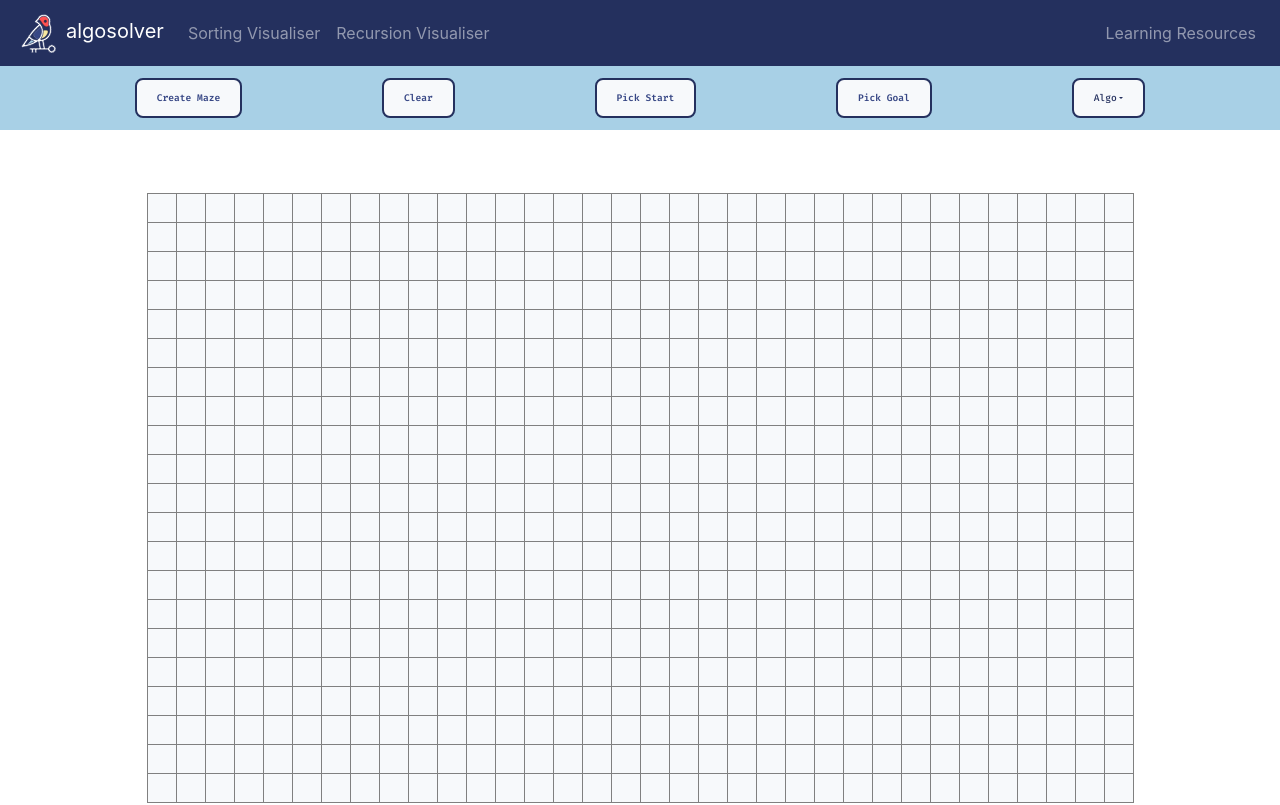
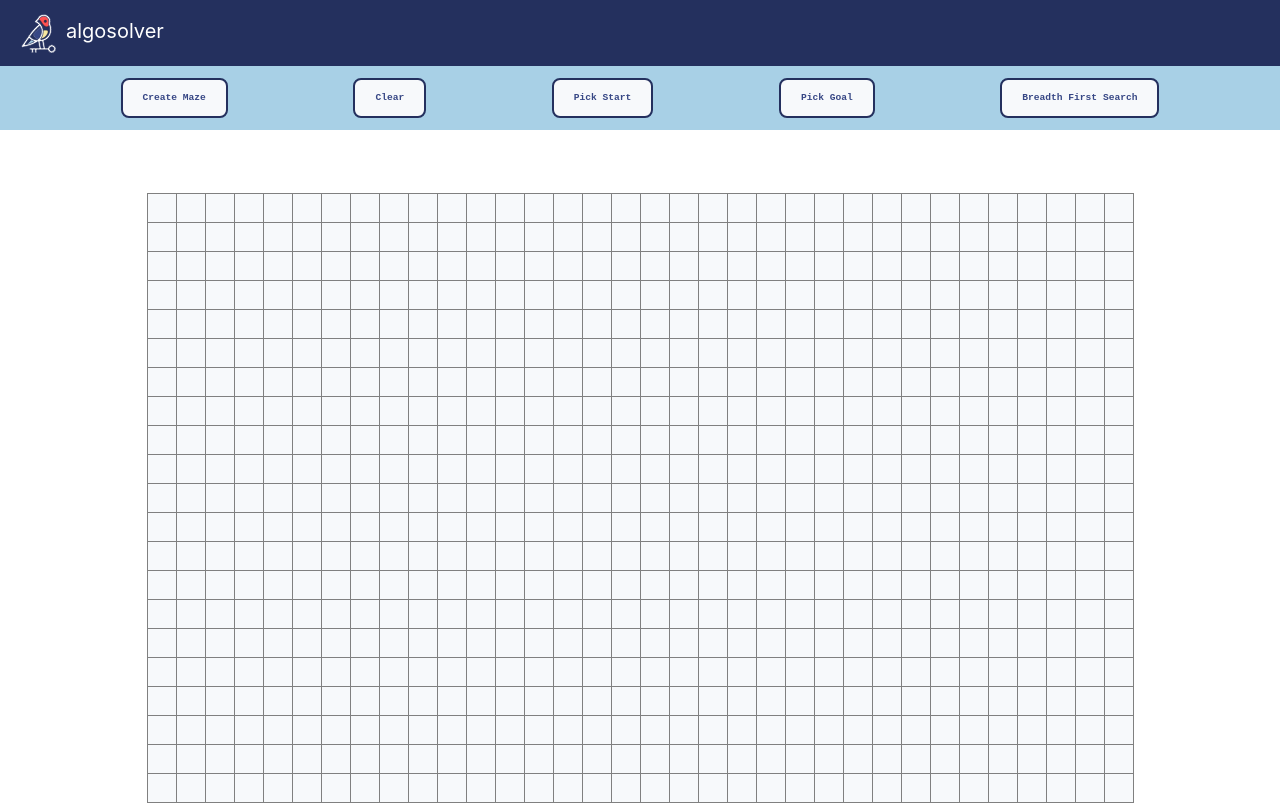
Before and after one commit to 0xDAEF0F/bfs-visualizer, a React (Create React App) app: page / in a window 1280 px wide. Shown: the top 805 px of the page. Built offline with nearby package versions, Linux system fonts and the light colour scheme.

Commit message:
refactored into bfs functionality only

```diff
--- a/public/index.html
+++ b/public/index.html
@@ -8,9 +8,6 @@
     integrity="sha384-JcKb8q3iqJ61gNV9KGb8thSsNjpSL0n8PARn9HuZOnIxN0hoP+VmmDGMN5t9UJ0Z" crossorigin="anonymous">
   <!-- Google Fonts -->
   <link rel="preconnect" href="https://fonts.gstatic.com">
-  <link href="https://fonts.googleapis.com/css2?family=Fira+Code:wght@300;400;500;600;700&family=Fira+Sans:ital,
-    wght@0,100;0,200;0,300;0,400;0,500;0,600;0,700;0,800;0,900;1,100;1,200;1,300;1,400;1,500;1,600;1,700;1,800;
-    1,900&family=Montserrat:wght@400;500;600&display=swap" rel="stylesheet">
   <!-- Meta -->
   <meta name="viewport" content="width=device-width, initial-scale=1" />
   <meta name="theme-color" content="#000000" />
--- a/src/App.js
+++ b/src/App.js
@@ -2,26 +2,12 @@ import './sass/App.css';
 import Header from './components/Header'
 import Grid from './components/Grid'
 import Footer from './components/Footer'
-import { Switch, Route } from 'react-router-dom'
-import ComingSoon from './components/ComingSoon'
 
 function App() {
     return (
         <div className='app'>
-            <Switch>
-                <Route exact path="/">
-                    <Header location={1} />
-                    <Grid />
-                </Route>
-                <Route path="/sorting">
-                    <Header location={2} />
-                    <ComingSoon />
-                </Route>
-                <Route path='/recursion'>
-                    <Header location={3} />
-                    <ComingSoon />
-                </Route>
-            </Switch>
+            <Header/>
+            <Grid/>
             <Footer />
         </div>
     );
--- a/src/components/ComingSoon.jsx
+++ /dev/null
@@ -1,9 +0,0 @@
-
-function ComingSoon() {
-    return (
-        <div className='container2'>
-        </div >
-    )
-}
-
-export default ComingSoon
--- a/src/components/Footer.js
+++ b/src/components/Footer.js
@@ -2,8 +2,8 @@ import React from 'react'
 
 function Footer() {
     return (
-        <div class="d-flex flex-column ">
-            <footer class="footer">
+        <div className="d-flex flex-column ">
+            <footer className="footer">
                 <p>Made with ❤️</p>
                 <p>Happy Coding! 🤓</p>
             </footer>
--- a/src/components/Header.js
+++ b/src/components/Header.js
@@ -1,22 +1,8 @@
 import React from 'react';
-import { Nav, Navbar, NavDropdown } from "react-bootstrap";
+import {  Navbar } from "react-bootstrap";
 import { ReactComponent as Logo } from "../assets/logo.svg";
 
-function Header({ location }) {
-
-    let routes = [];
-    let names = [];
-
-    if (location === 1) {
-        routes = ['/sorting', '/recursion'];
-        names = ['Sorting Visualiser', 'Recursion Visualiser'];
-    } else if (location === 2) {
-        routes = ['/', '/recursion'];
-        names = ['Maze & Pathfinding Visualiser', 'Recursion Visualiser']
-    } else if (location === 3) {
-        routes = ['/', '/sorting'];
-        names = ['Maze & Pathfinding Visualiser', 'Sorting Visualiser'];
-    }
+function Header() {
 
     return (
         <Navbar className='navbar-dark' expand='md'>
@@ -28,17 +14,6 @@ function Header({ location }) {
                 />
                 algosolver
             </Navbar.Brand>
-            <Navbar.Toggle aria-controls="responsive-navbar-nav" />
-            <Navbar.Collapse>
-                <Nav className='mr-auto'>
-                    <Nav.Link href={routes[0]}>{names[0]}</Nav.Link>
-                    <Nav.Link href={routes[1]}>{names[1]}</Nav.Link>
-                </Nav>
-                <NavDropdown.Divider />
-                <Nav>
-                    <Nav.Link>Learning Resources</Nav.Link>
-                </Nav>
-            </Navbar.Collapse>
         </Navbar>
     )
 }
--- a/src/components/Toolbar.js
+++ b/src/components/Toolbar.js
@@ -1,6 +1,4 @@
 import Button from 'react-bootstrap/Button'
-import DropdownButton from 'react-bootstrap/DropdownButton'
-import Dropdown from 'react-bootstrap/Dropdown'
 
 function Toolbar(props) {
     return (
@@ -8,17 +6,8 @@ function Toolbar(props) {
             <Button size="sm" onClick={props.generateMaze}>Create Maze</Button>
             <Button size="sm" onClick={props.clearGrid}>Clear</Button>
             <Button size="sm" onClick={props.pickRandomStart}>Pick Start</Button>
-
             <Button size="sm" onClick={props.pickRandomEnd}>Pick Goal</Button>
-
-            <DropdownButton size="sm" title='Algo'>
-                <Dropdown.Item onClick={props.startBfs}>Breadth First Search</Dropdown.Item>
-                <Dropdown.Divider />
-                <Dropdown.Header>Coming Soon</Dropdown.Header>
-                <Dropdown.Item className='disabled'>Depth First Search</Dropdown.Item>
-                <Dropdown.Item className='disabled'>Djistra's</Dropdown.Item>
-                <Dropdown.Item className='disabled'>A*</Dropdown.Item>
-            </DropdownButton>
+            <Button size="sm" onClick={props.startBfs}>Breadth First Search</Button>
         </div>
     )
 }
```
